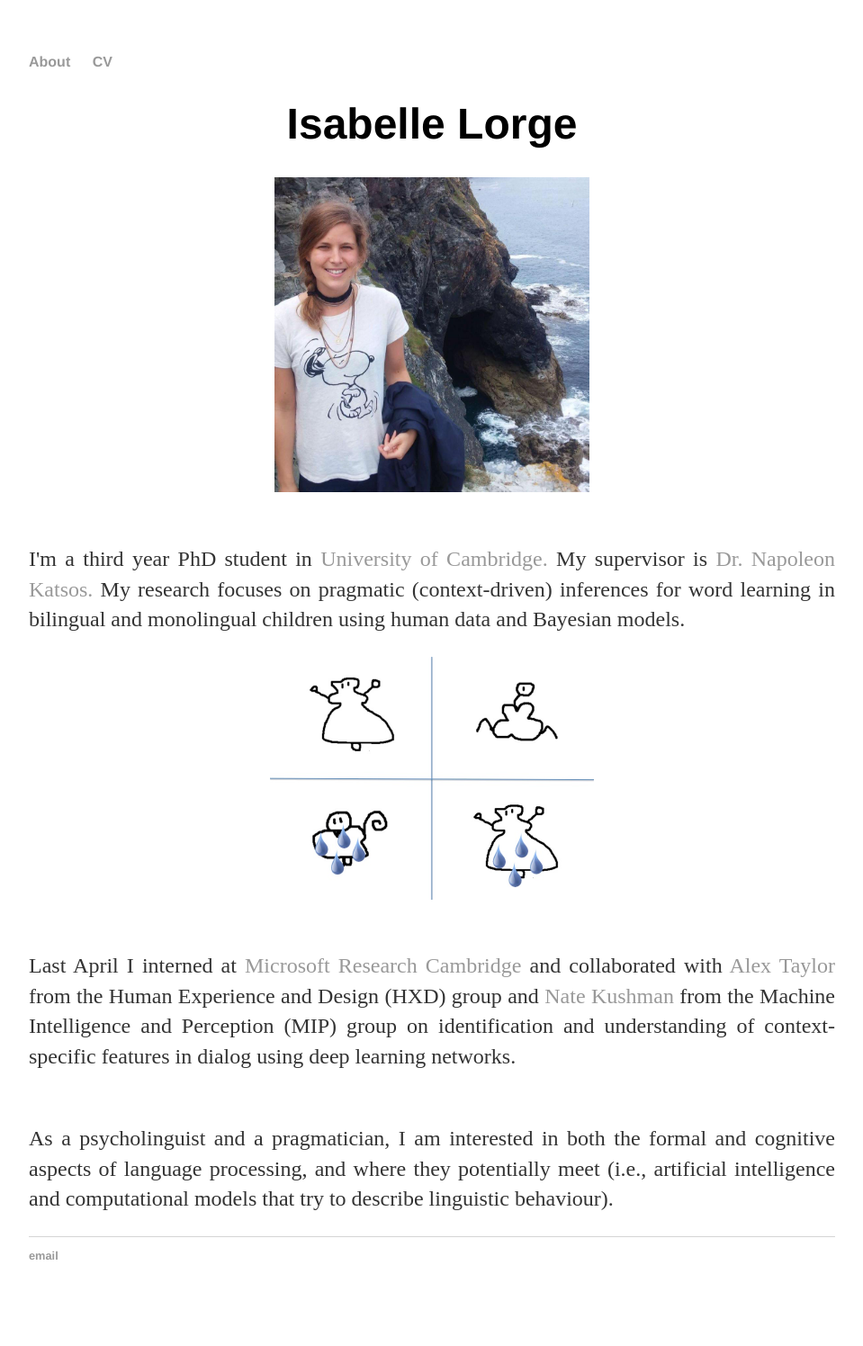
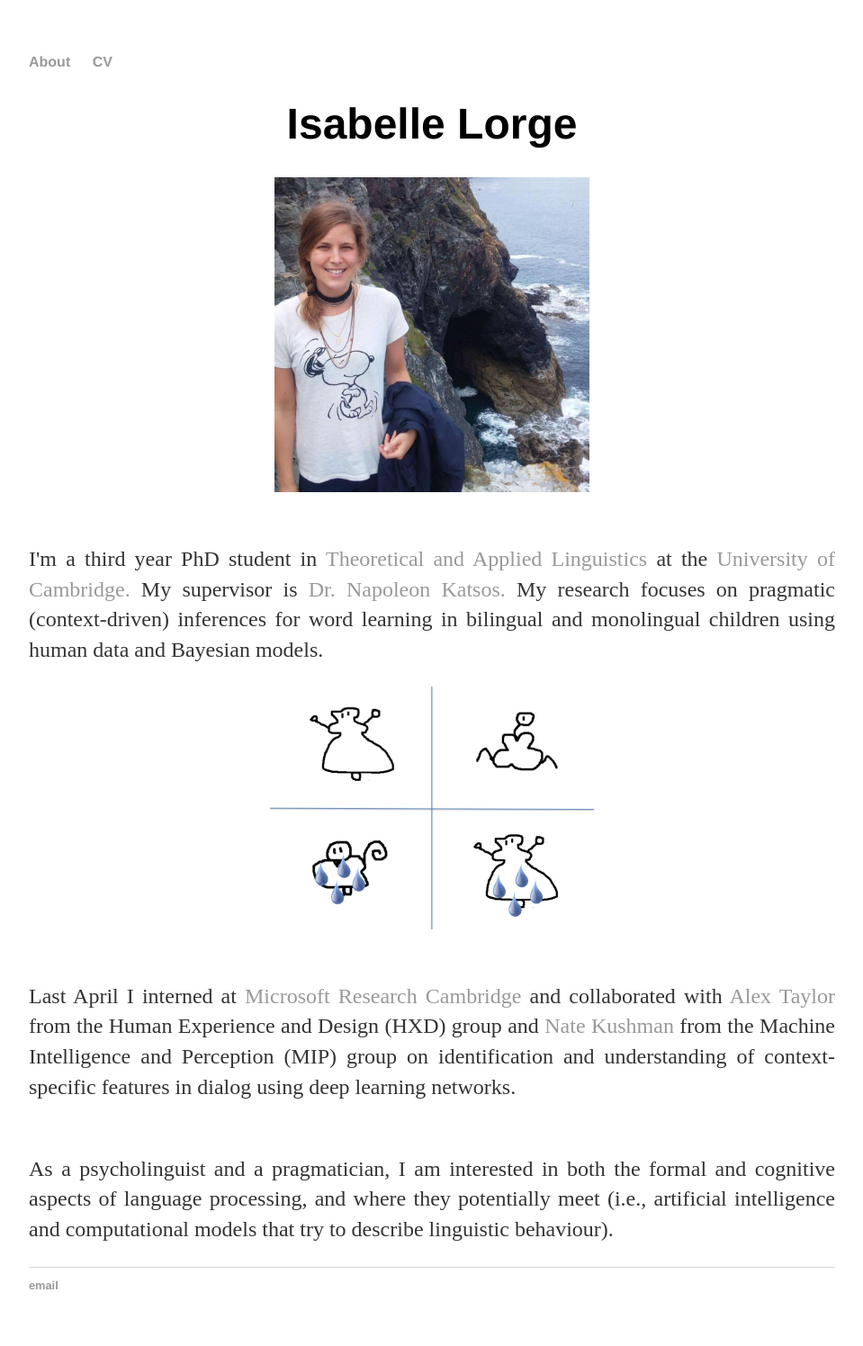
Before and after one commit to isabellelorge/isabellelorge.github.io, a Jekyll site: the page built from index.html, in a window 1280 px wide. Shown: the whole page at 90% size, without its empty margins (160-1119 px from the left). Built offline with Jekyll 4.4.1, drawn with Linux system fonts in a browser that asks for light colours; before the commit the page ends 1463 px from its top, so only the background shows below that; some of the changed lines change nothing that is shown.

Commit message:
Update index.html

```diff
--- a/index.html
+++ b/index.html
@@ -5,7 +5,7 @@ title: Isabelle Lorge
 <div class="blurb">
 	<center> <h1>Isabelle Lorge </h1> </center>
 	<img src="pic.jpg" alt="me", width="350", height="350" class="center">
-	<p><br>I'm a third year PhD student in <a href= "https://www.mml.cam.ac.uk/staff-theoretical-applied-linguistics> Theoretical and Applied Linguistics </a> at the <a href= "https://www.cam.ac.uk/"> University of Cambridge.</a> My supervisor is
+	<p><br>I'm a third year PhD student in <a href= "https://www.mml.cam.ac.uk/staff-theoretical-applied-linguistics"> Theoretical and Applied Linguistics </a> at the <a href= "https://www.cam.ac.uk/"> University of Cambridge.</a> My supervisor is
 		<a href= "https://www.mml.cam.ac.uk/dr-napoleon-katsos"> Dr. Napoleon Katsos. </a> My research focuses on pragmatic (context-driven) inferences for word learning in bilingual and monolingual children using human data and Bayesian models.<br> </p>
 	<img src="Slide02.jpg" alt="slide02", width="360", height="270" class="center">
 	<p> <br>Last April I interned at <a href="https://www.microsoft.com/en-us/research/lab/microsoft-research-cambridge/"> Microsoft Research Cambridge </a>
```
